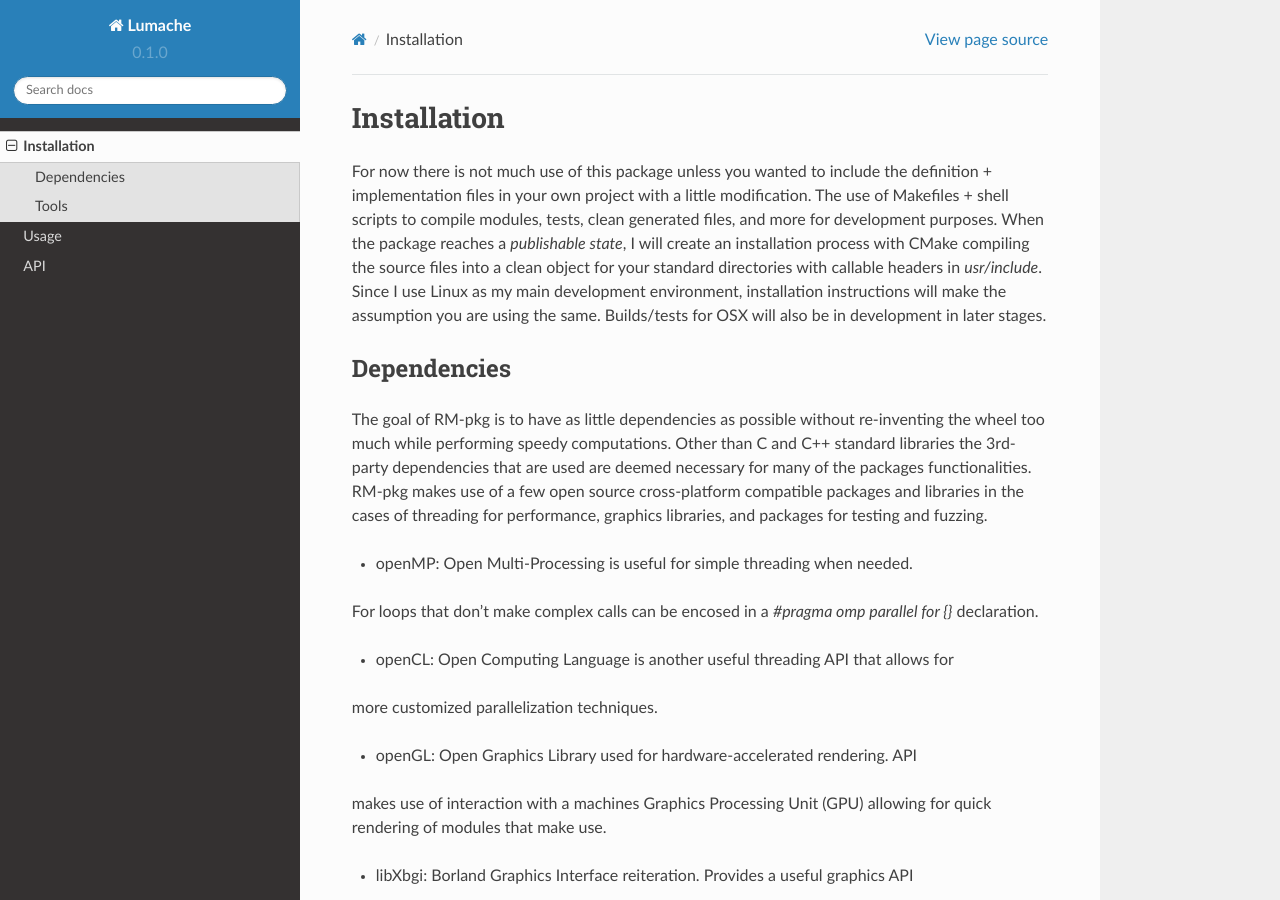
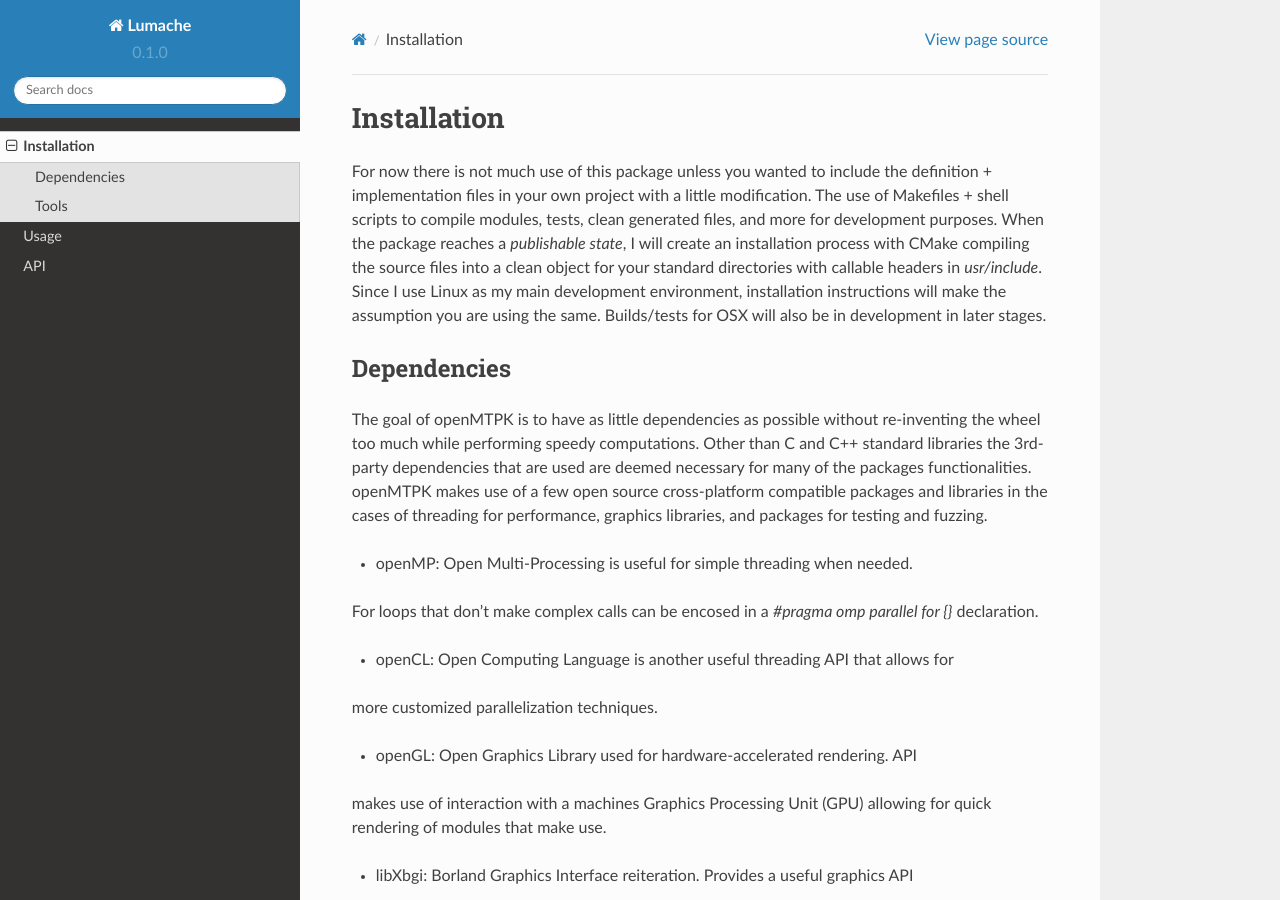
Before and after one commit to akielaries/openMTPK-docs, a Sphinx documentation site: the page built from docs/source/Installation.rst, in a window 1280 px wide and 900 px high. Built offline with Sphinx 7.4.7 and the Read the Docs theme 2.0.0, drawn with Linux system fonts in a browser that asks for light colours; pages that are not in the unit, such as notebooks, are missing from menus.

Commit message:
Update Installation.rst

```diff
--- a/docs/source/Installation.rst
+++ b/docs/source/Installation.rst
@@ -13,10 +13,10 @@ later stages.
 
 Dependencies
 ------------
-The goal of RM-pkg is to have as little dependencies as possible without re-inventing
+The goal of openMTPK is to have as little dependencies as possible without re-inventing
 the wheel too much while performing speedy computations. Other than C and C++ standard
 libraries the 3rd-party dependencies that are used are deemed necessary for many of the
-packages functionalities. RM-pkg makes use of a few open source cross-platform
+packages functionalities. openMTPK makes use of a few open source cross-platform
 compatible packages and libraries in the cases of threading for performance, graphics
 libraries, and packages for testing and fuzzing.
 
@@ -53,7 +53,7 @@ for implementing strong and secure code.
 The code below is an example on how testing on the arithmetic module was done.
 
 .. code-block:: cpp
-    #include <RM-pkg/arithmetic/arith.hpp>
+    #include <openMTPK/arithmetic/arith.hpp>
     #include <gtest/gtest.h>
     namespace {
         arith ar;
```
